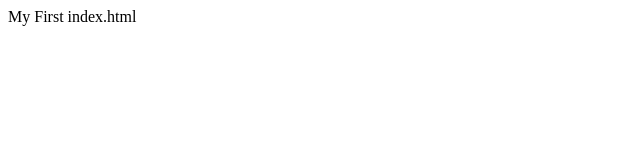
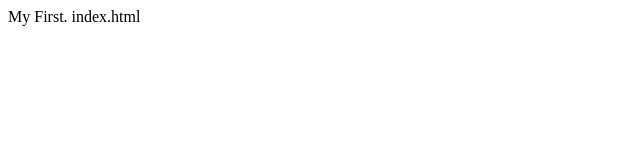
Before and after one commit to parksejungg/VSCode_Github, a plain HTML site: page index.html in a window 1280 px wide. Shown: the full height of the page, 0-640 px from the left. Drawn offline with Linux system fonts and the light colour scheme.

Commit message:
second commit

```diff
--- a/index.html
+++ b/index.html
@@ -8,7 +8,7 @@
 </head>
 <body>
 
-    <div>My First index.html</div>
+    <div>My First. index.html</div>
 
 </body>
 </html>
```
